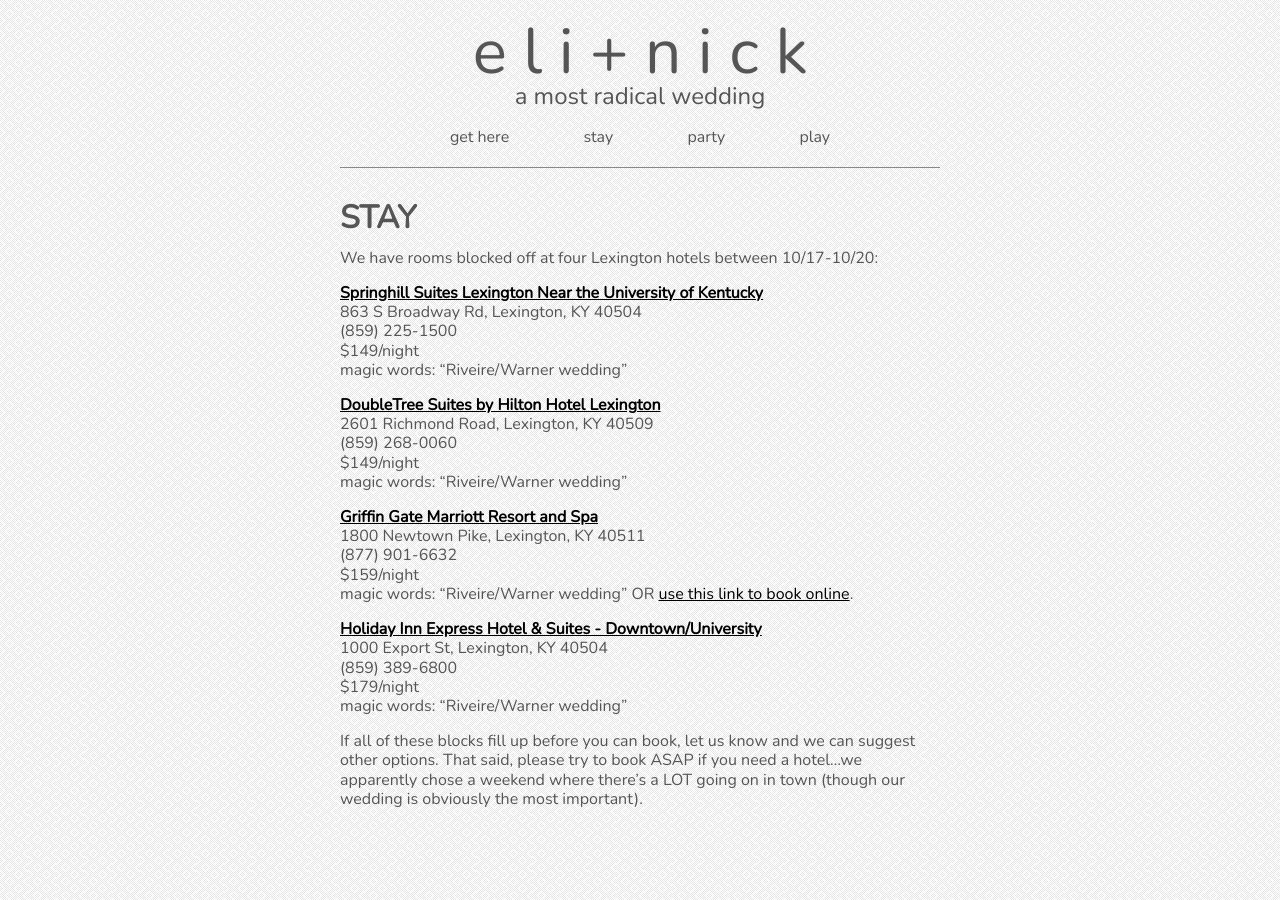
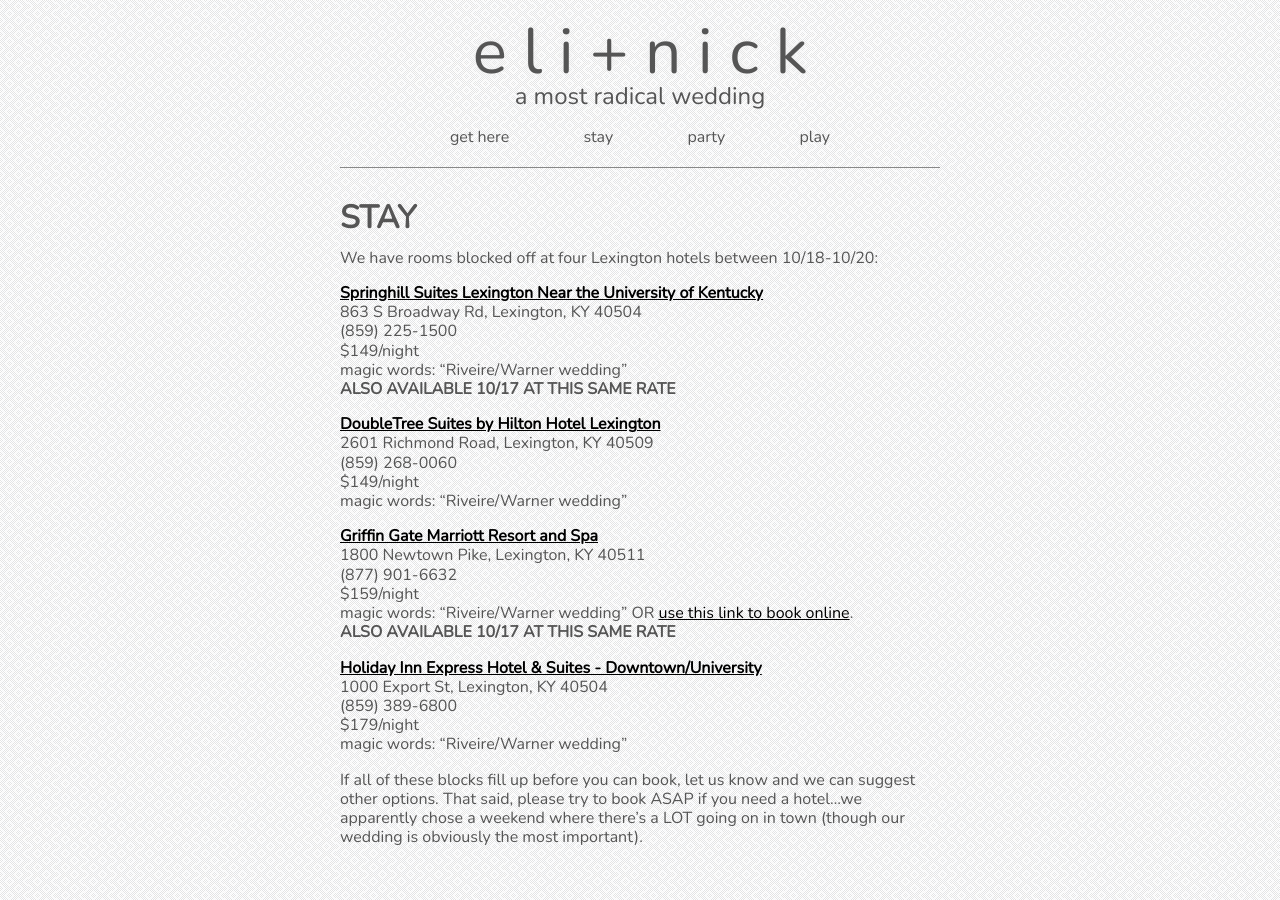
Before and after one commit to nikolaiwarner/eliandnick.com, a Jekyll site: the page built from stay.md, in a window 1280 px wide. Built offline with Jekyll 4.4.1, drawn with Linux system fonts in a browser that asks for light colours; nearby versions of some CDN libraries.

Commit message:
Update stay.md

```diff
--- a/stay.md
+++ b/stay.md
@@ -5,13 +5,14 @@
 
 # STAY
 
-We have rooms blocked off at four Lexington hotels between 10/17-10/20:
+We have rooms blocked off at four Lexington hotels between 10/18-10/20:
 
 [__Springhill Suites Lexington Near the University of Kentucky__](http://www.marriott.com/hotels/travel/lexsh-springhill-suites-lexington-near-the-university-of-kentucky/)
 863 S Broadway Rd, Lexington, KY 40504
 (859) 225-1500
 $149/night
 magic words: "Riveire/Warner wedding"
+__ALSO AVAILABLE 10/17 AT THIS SAME RATE__
 
 [__DoubleTree Suites by Hilton Hotel Lexington__](http://doubletree3.hilton.com/en/hotels/kentucky/doubletree-suites-by-hilton-hotel-lexington-LEXRRDT/index.html)
 2601 Richmond Road, Lexington, KY 40509
@@ -24,6 +25,7 @@
 (877) 901-6632
 $159/night
 magic words: "Riveire/Warner wedding" OR [use this link to book online](https://resweb.passkey.com/go/RIVEIREWARNERWEDDING).
+__ALSO AVAILABLE 10/17 AT THIS SAME RATE__
 
 [__Holiday Inn Express Hotel & Suites - Downtown/University__](http://www.hiexpress.com/hotels/us/en/lexington/lexky/hoteldetail)
 1000 Export St, Lexington, KY 40504
```
